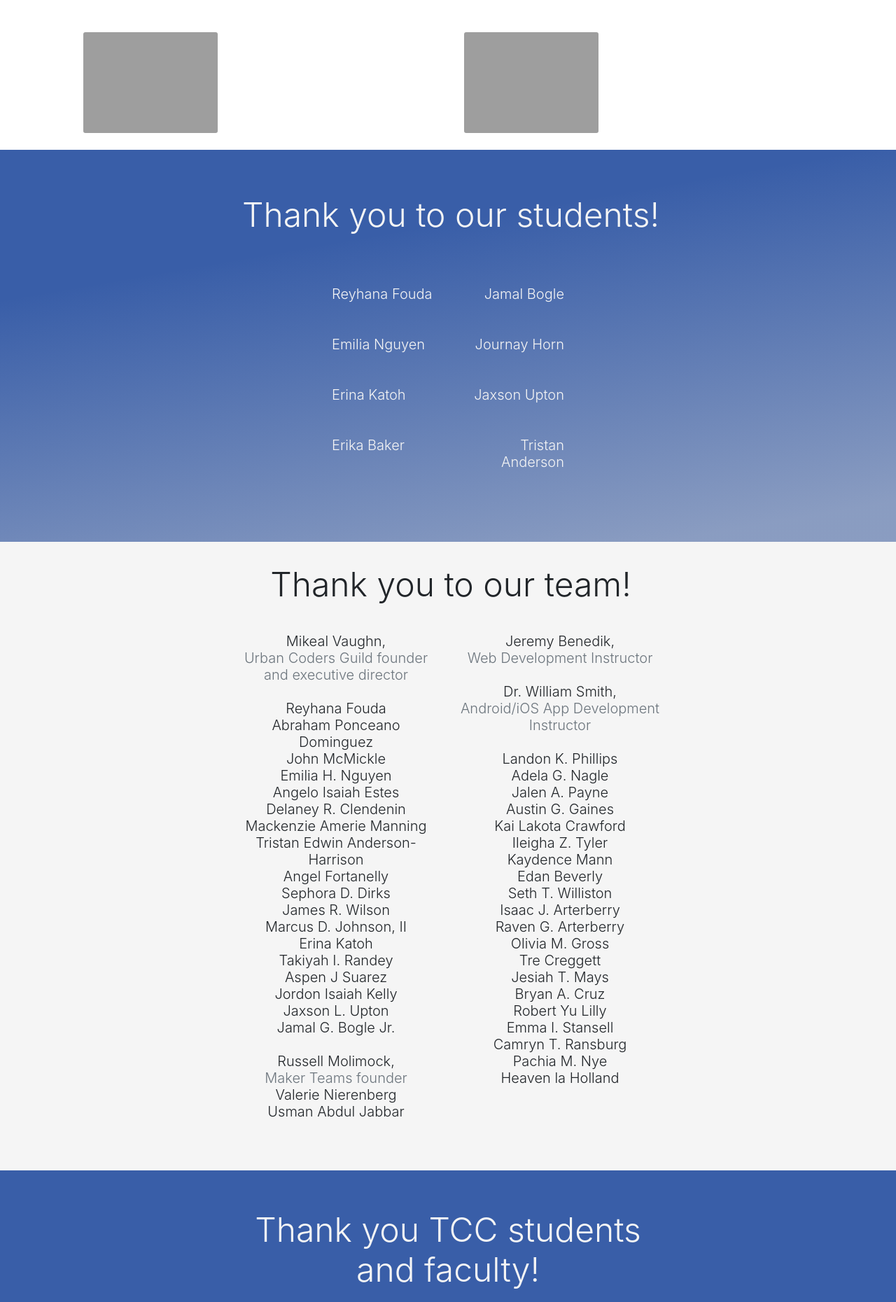
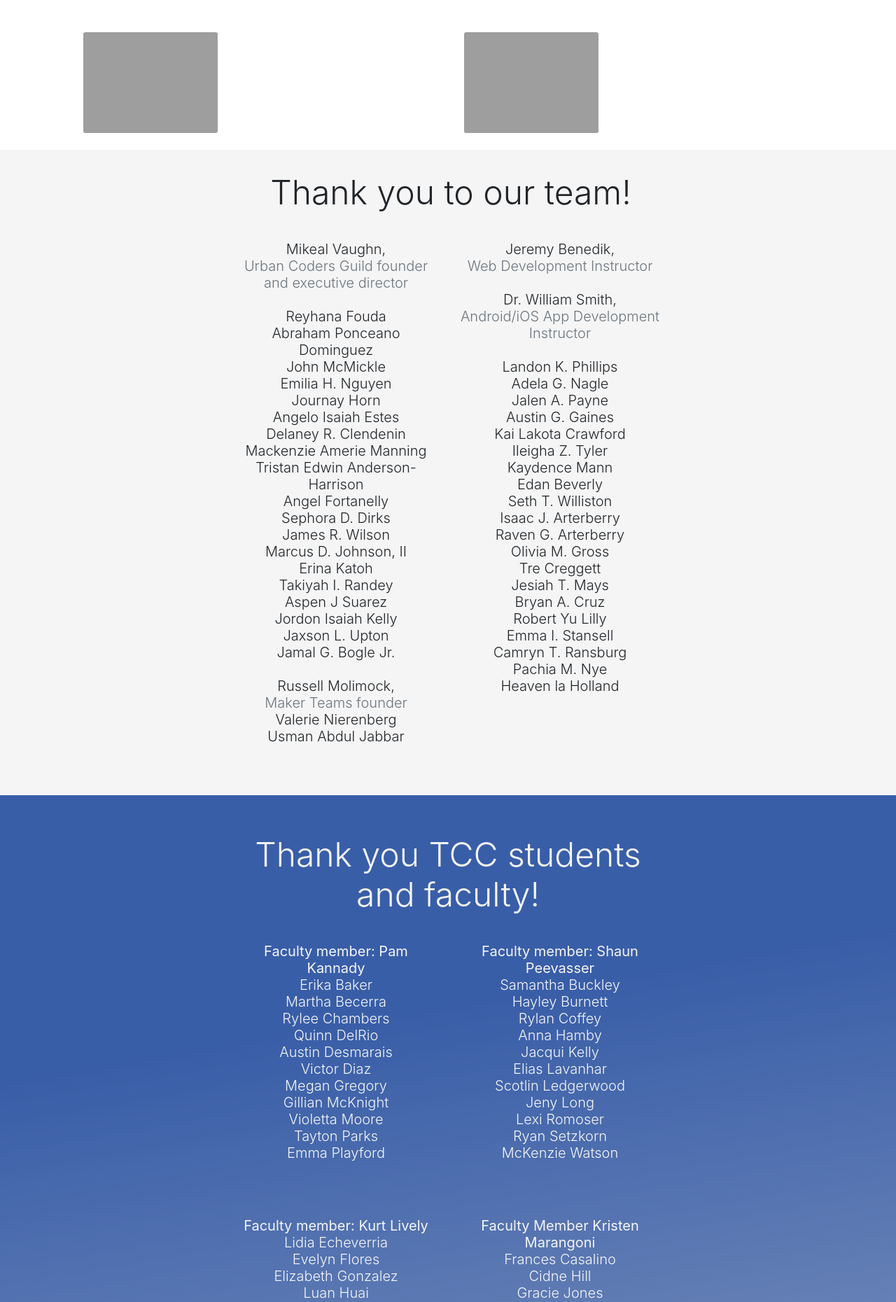
Before and after one commit to Holberton-Makers-Club/ucg_bws_student_projects, a Flask app: page /thank_you in a window 1280 px wide. Shown: the part 861-2721 px from the top of the page at 70% size. Run offline with Flask 2, Linux system fonts and the light colour scheme; some libraries are stand-ins or nearby versions; grey boxes are pictures that could not be loaded.

Commit message:
removed redundant student section

```diff
--- a/templates/thank_you.html
+++ b/templates/thank_you.html
@@ -113,23 +113,6 @@
 
 
 
-<section id="student_thanks" class="dark-theme d-flex flex-column  w-100 pt-5" style="min-height: 70vh;">
-    <h1 class="font-weight-light my-3 mb-5 pl-2">Thank you to our students!</h1><br>
-    <div class="row h5 flex-wrap font-weight-light">
-        <div class="col">
-            Reyhana Fouda<br><br><br>
-            Emilia Nguyen<br><br><br>
-            Erina Katoh<br><br><br>
-            Erika Baker<br><br><br>
-        </div>
-        <div class="col text-right pb-5">
-            Jamal Bogle<br><br><br>
-            Journay Horn<br><br><br>
-            Jaxson Upton<br><br><br>
-            Tristan Anderson<br><br>
-        </div>
-    </div>
-</section>
 
 
 
@@ -143,6 +126,7 @@
             Abraham Ponceano Dominguez<br>
             John McMickle<br>
             Emilia H. Nguyen<br>
+            Journay Horn<br>
             Angelo Isaiah Estes<br>
             Delaney R. Clendenin<br>
             Mackenzie Amerie Manning<br>
```
